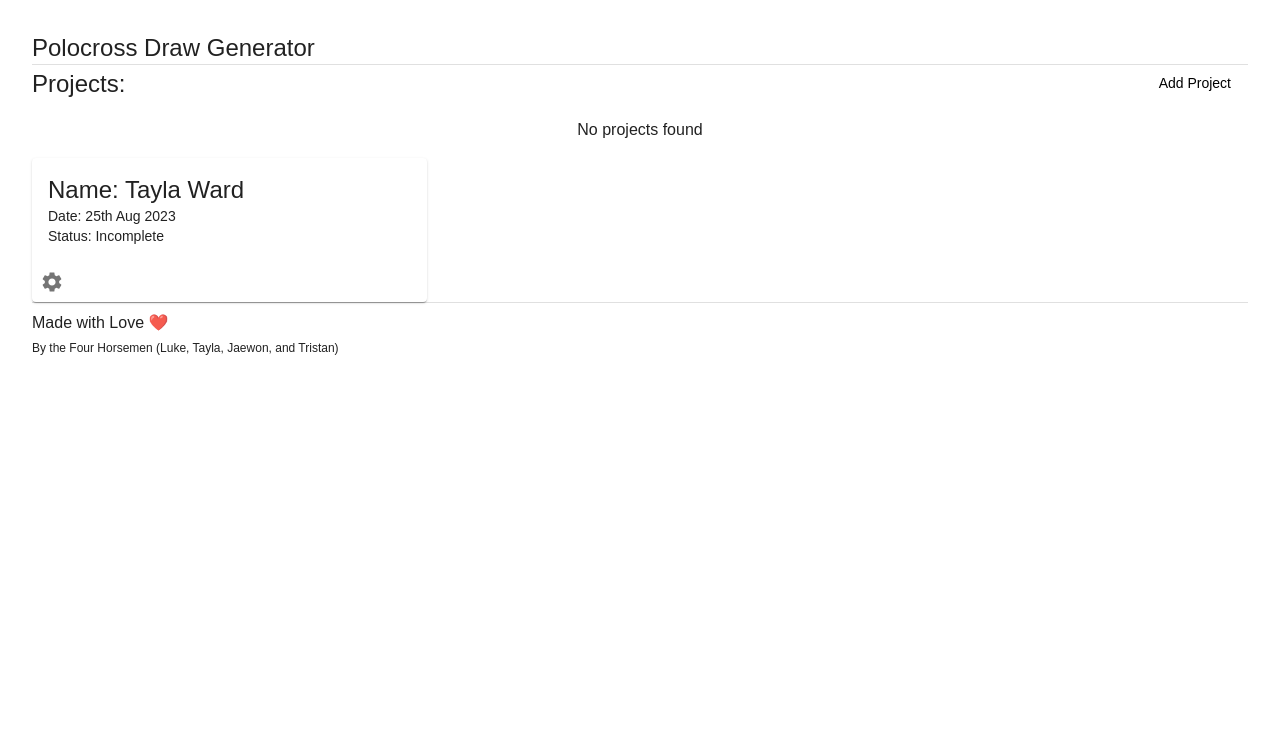
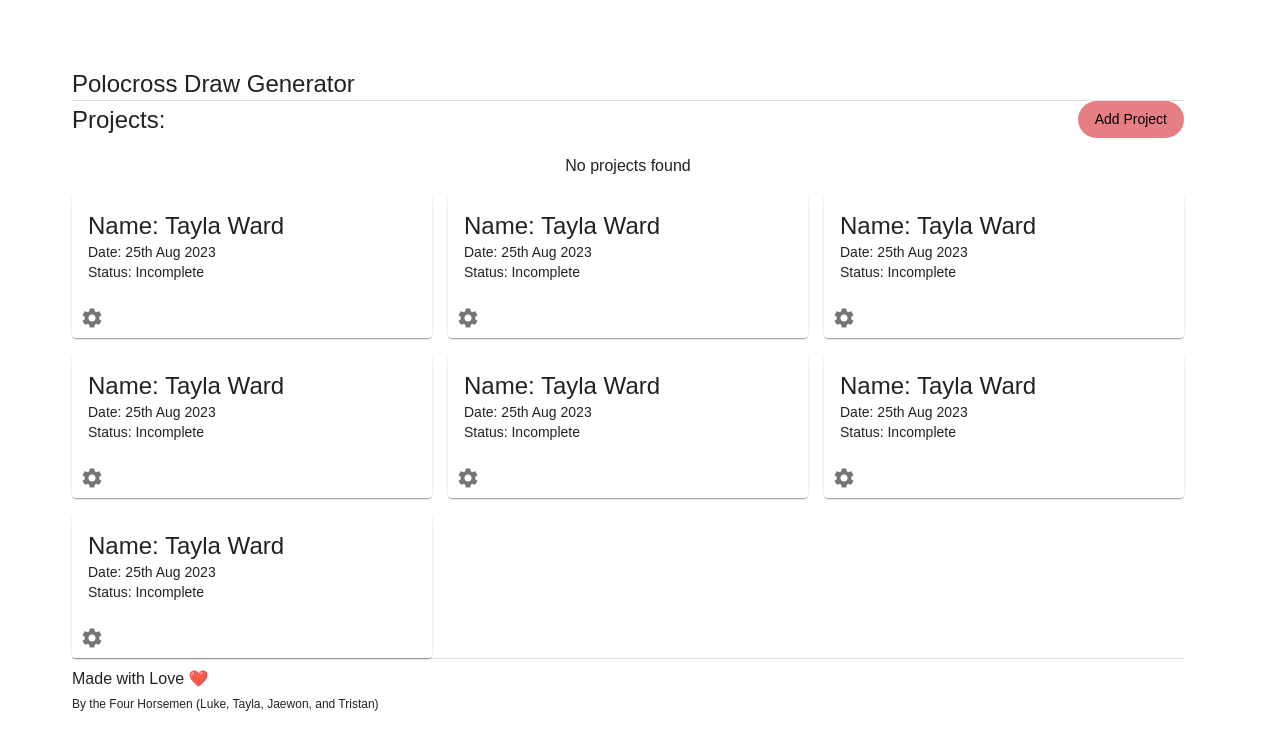
Before and after one commit to tristanduncombe/hacakaton-tbd, a React (Create React App) app: page / in a window 1280 px wide. Shown: the top 750 px of the page. Built offline with nearby package versions, Linux system fonts and the light colour scheme.

Commit message:
j1 added

```diff
--- a/src/App.tsx
+++ b/src/App.tsx
@@ -1,9 +1,11 @@
 import React from "react";
-import { CssBaseline, ThemeProvider } from "@mui/material";
+import { CssBaseline, ThemeProvider, Container, Grid } from "@mui/material";
 import { createTheme } from "@mui/material/styles";
 import { BrowserRouter as Router, Routes, Route } from "react-router-dom";
 import { routes as appRoutes } from "./routes";
 import Layout from "./components/layout/Layout";
+
+import "./App.css";
 
 function App() {
   // define theme
@@ -29,6 +31,8 @@ function App() {
 
   return (
     <ThemeProvider theme={theme}>
+      <Container className="top_60">
+        <Grid container spacing={3}>
           <CssBaseline />
           <Router>
             <Layout>
@@ -43,6 +47,8 @@ function App() {
               </Routes>
             </Layout>
           </Router>
+        </Grid>
+      </Container>
     </ThemeProvider>
   );
 }
--- a/src/components/home/home.tsx
+++ b/src/components/home/home.tsx
@@ -43,6 +43,25 @@ export default function Home() {
         <Grid item xs={12} sm={6} md={4}>
           <ProjectCard />
         </Grid>
+
+        <Grid item xs={12} sm={6} md={4}>
+          <ProjectCard />
+        </Grid>
+        <Grid item xs={12} sm={6} md={4}>
+          <ProjectCard />
+        </Grid>
+        <Grid item xs={12} sm={6} md={4}>
+          <ProjectCard />
+        </Grid>
+        <Grid item xs={12} sm={6} md={4}>
+          <ProjectCard />
+        </Grid>
+        <Grid item xs={12} sm={6} md={4}>
+          <ProjectCard />
+        </Grid>
+        <Grid item xs={12} sm={6} md={4}>
+          <ProjectCard />
+        </Grid>
       </Grid>
 
       {/* <Grid container spacing={2} className="home_grid">
```
Lines whose indentation alone changed are shown as unchanged.
